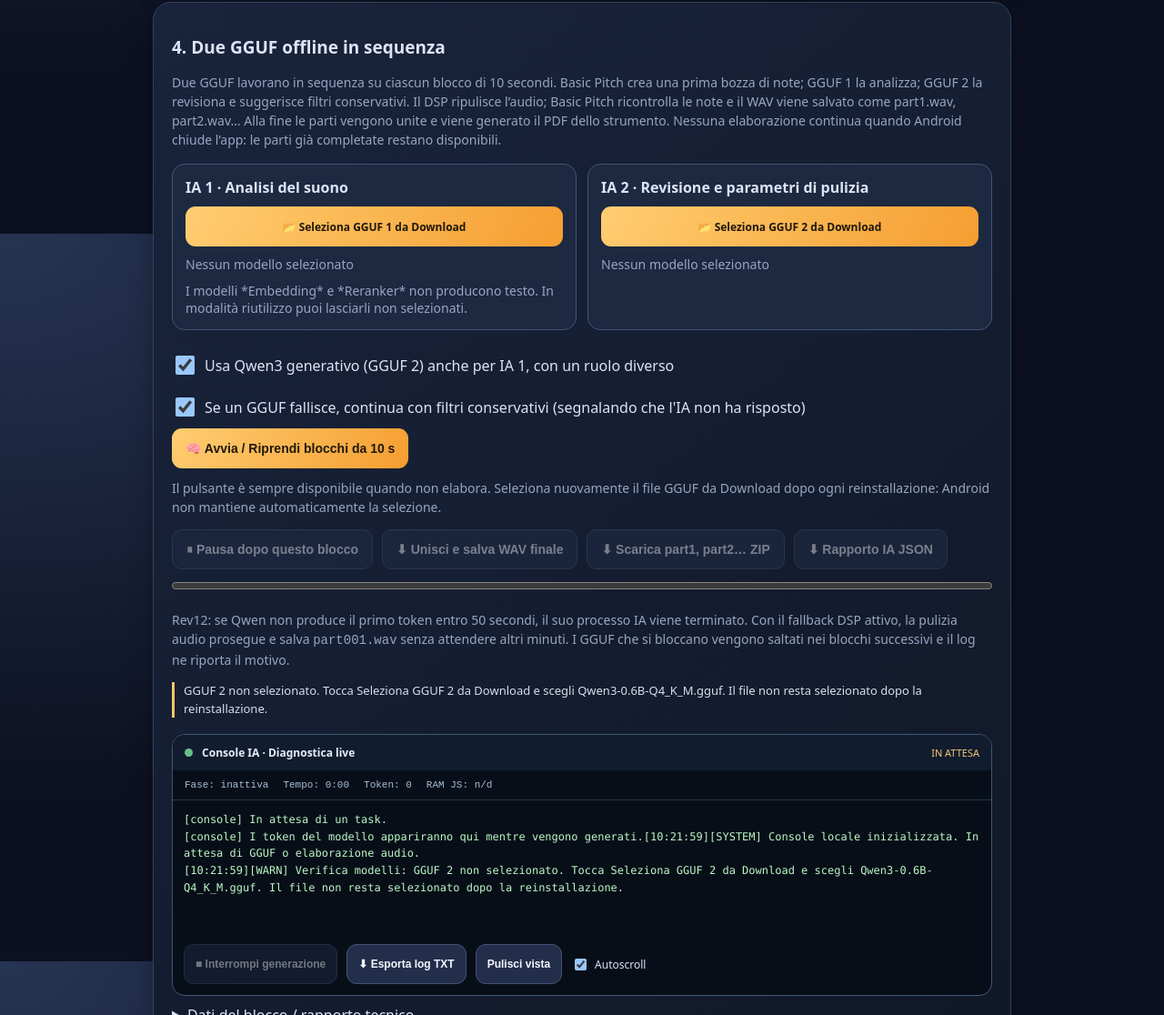
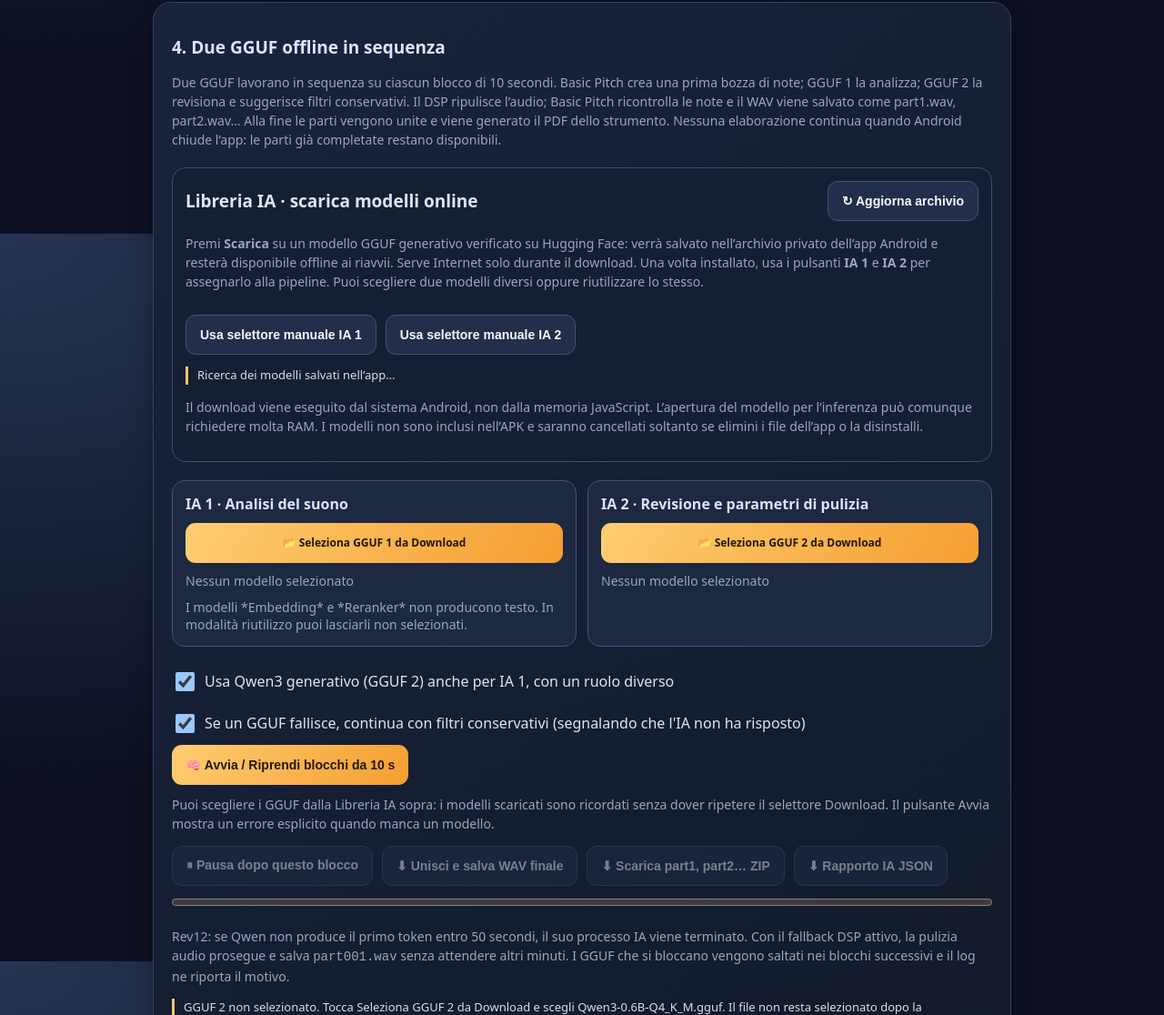
Before and after one commit to Frak89/AmpySongScriber, a website built with Vite: page unified/index.html in a window 1280 px wide. Shown: the part 1343-2459 px from the top of the page at 91% size. Built offline with nearby package versions, Linux system fonts and the light colour scheme; what @capacitor/core, @capacitor/filesystem would draw is missing.

Commit message:
Rev13 add in-app model store UI with download progress, installed/offline status, IA1/IA2 selection and delete actions

```diff
--- a/unified/index.html
+++ b/unified/index.html
@@ -22,6 +22,12 @@ progress{width:100%;height:16px;accent-color:var(--gold);margin:10px 0} [hidden]
 .ampy-terminal-stats{display:flex;flex-wrap:wrap;gap:6px 16px;padding:10px 13px;color:#a8bfd5;font:11px ui-monospace,SFMono-Regular,monospace;border-bottom:1px solid #26374d}
 #ggufConsole{min-height:150px;max-height:340px;overflow:auto;margin:0;padding:12px;color:#baf7c5;font:12px/1.55 ui-monospace,SFMono-Regular,Consolas,monospace;white-space:pre-wrap;overflow-wrap:anywhere;user-select:text}
 .ampy-terminal .actions button{font-size:12px;padding:9px 12px}
+.model-library{margin:20px 0;padding:14px;border:1px solid #3c526a;border-radius:15px;background:#151f33}
+.model-catalog-grid{display:grid;grid-template-columns:repeat(auto-fit,minmax(235px,1fr));gap:10px;margin-top:14px}
+.model-library-card{padding:12px;border:1px solid #435678;border-radius:12px;background:#1c2940;display:grid;align-content:start;gap:8px}
+.model-library-card p{margin:0}.model-library-card a{color:#ffd07a;text-decoration:underline}
+.model-library-card progress{width:100%;height:9px}.model-library-card .actions{gap:6px}
+.model-library-card button{font-size:12px;padding:8px 10px}
 #score{max-width:100%;overflow-x:auto;border-radius:12px;background:#fff;padding:8px;display:none}#score canvas{max-width:100%;height:auto}
 #status{white-space:pre-wrap;line-height:1.45;font-size:13px;color:#f1d7a6}
 footer{font-size:11px;color:#9ca5b8;text-align:center;padding:28px 8px}
@@ -76,7 +82,21 @@ footer{font-size:11px;color:#9ca5b8;text-align:center;padding:28px 8px}
 <section class="card" id="dualPanel">
  <h2>4. Due GGUF offline in sequenza</h2>
  <p class="sub">Due GGUF lavorano in sequenza su ciascun blocco di 10 secondi. Basic Pitch crea una prima bozza di note; GGUF 1 la analizza; GGUF 2 la revisiona e suggerisce filtri conservativi. Il DSP ripulisce l’audio; Basic Pitch ricontrolla le note e il WAV viene salvato come part1.wav, part2.wav… Alla fine le parti vengono unite e viene generato il PDF dello strumento. Nessuna elaborazione continua quando Android chiude l’app: le parti già completate restano disponibili.</p>
- <div class="model-picks">
+ <div class="model-library" id="modelLibrary">
+ <div class="line" style="align-items:center;justify-content:space-between;gap:12px">
+  <h3 style="margin:0;font-size:19px">Libreria IA · scarica modelli online</h3>
+  <button id="modelLibraryRefresh" class="secondary">↻ Aggiorna archivio</button>
+ </div>
+ <p class="sub">Premi <strong>Scarica</strong> su un modello GGUF generativo verificato su Hugging Face: verrà salvato nell’archivio privato dell’app Android e resterà disponibile offline ai riavvii. Serve Internet solo durante il download. Una volta installato, usa i pulsanti <strong>IA 1</strong> e <strong>IA 2</strong> per assegnarlo alla pipeline. Puoi scegliere due modelli diversi oppure riutilizzare lo stesso.</p>
+ <div id="modelCatalog" class="model-catalog-grid"></div>
+ <div class="actions" style="margin-top:12px">
+  <button class="secondary" id="modelLibraryClearRole1">Usa selettore manuale IA 1</button>
+  <button class="secondary" id="modelLibraryClearRole2">Usa selettore manuale IA 2</button>
+ </div>
+ <p id="modelLibraryStatus" role="status" class="notice">Ricerca dei modelli salvati nell’app…</p>
+ <p class="sub">Il download viene eseguito dal sistema Android, non dalla memoria JavaScript. L’apertura del modello per l’inferenza può comunque richiedere molta RAM. I modelli non sono inclusi nell’APK e saranno cancellati soltanto se elimini i file dell’app o la disinstalli.</p>
+</div>
+<div class="model-picks">
   <div class="model-card">
    <strong>IA 1 · Analisi del suono</strong>
    <label for="ggufAnalyst" class="filelabel">📂 Seleziona GGUF 1 da Download</label>
@@ -100,7 +120,7 @@ footer{font-size:11px;color:#9ca5b8;text-align:center;padding:28px 8px}
     Se un GGUF fallisce, continua con filtri conservativi (segnalando che l'IA non ha risposto)
   </label>
   <button id="ggufRun">🧠 Avvia / Riprendi blocchi da 10 s</button>
-  <p class="sub" style="width:100%;margin:1px 0 4px">Il pulsante è sempre disponibile quando non elabora. Seleziona nuovamente il file GGUF da Download dopo ogni reinstallazione: Android non mantiene automaticamente la selezione.</p>
+  <p class="sub" style="width:100%;margin:1px 0 4px">Puoi scegliere i GGUF dalla Libreria IA sopra: i modelli scaricati sono ricordati senza dover ripetere il selettore Download. Il pulsante Avvia mostra un errore esplicito quando manca un modello.</p>
   <button id="ggufPause" class="secondary" disabled>⏸ Pausa dopo questo blocco</button>
   <button id="ggufCleanWav" class="secondary" disabled>⬇ Unisci e salva WAV finale</button>
   <button id="ggufPartsZip" class="secondary" disabled>⬇ Scarica part1, part2… ZIP</button>
```
